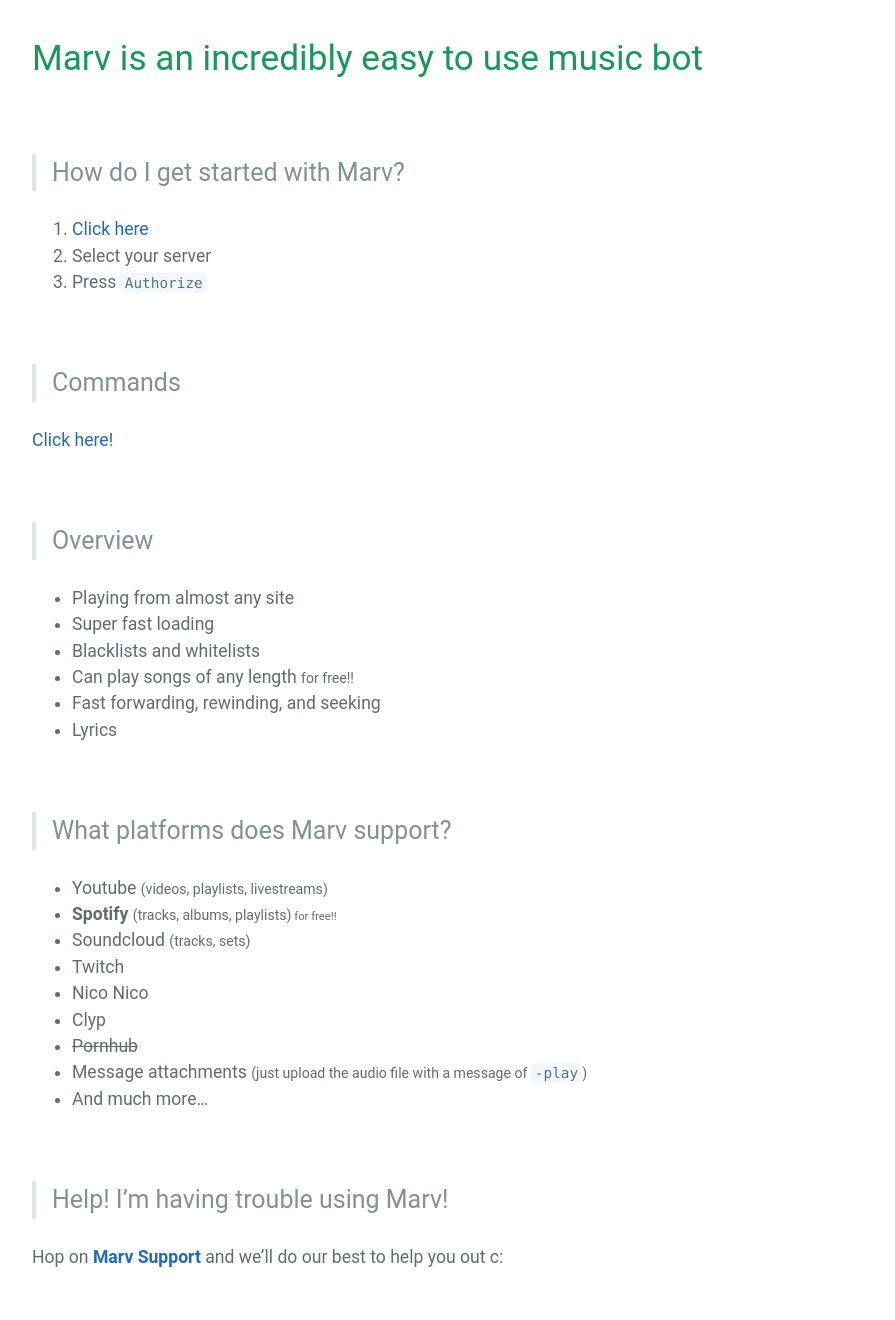
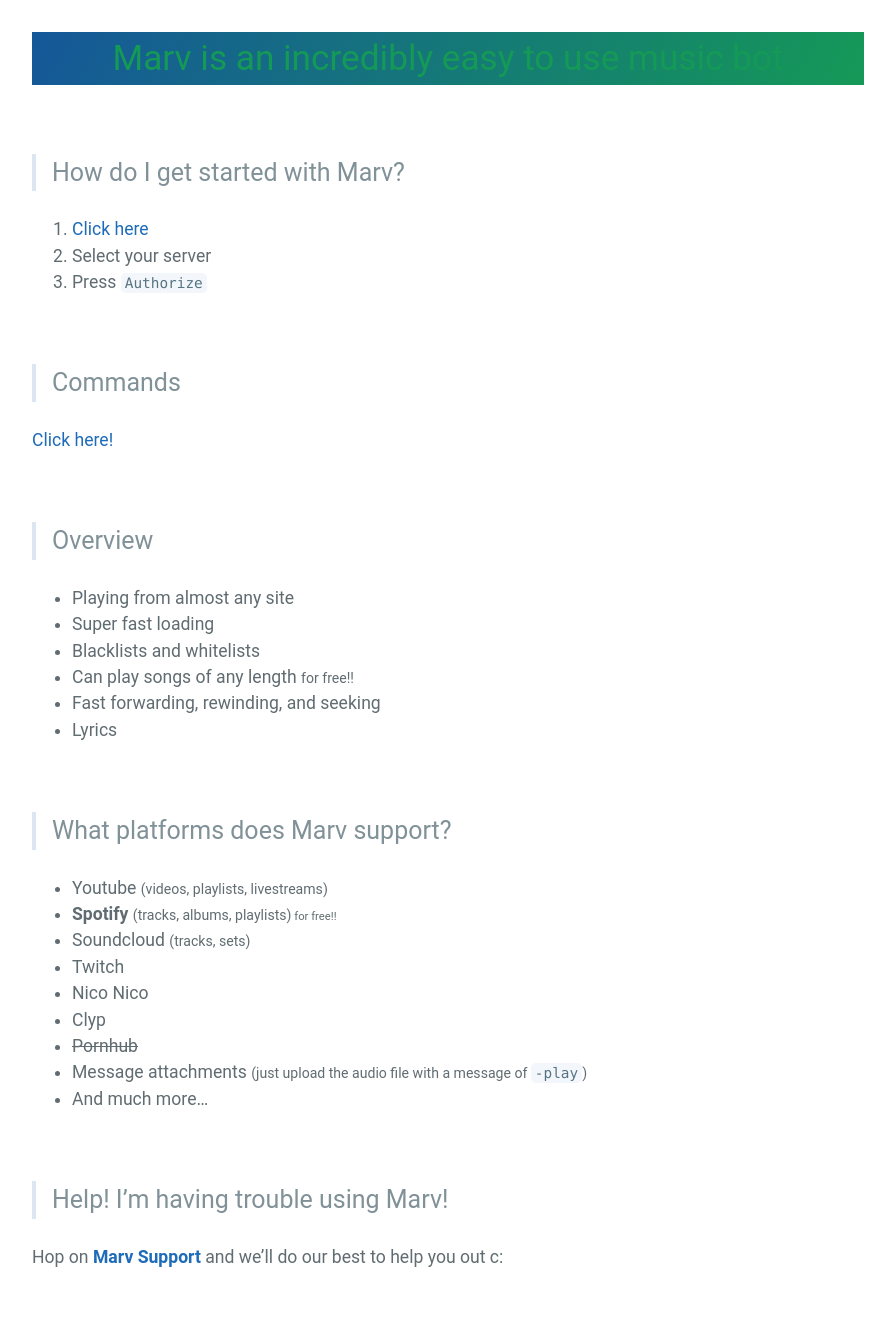
Before and after one commit to mymindishazel/marv-docs, a Jekyll site: the page built from index.md, in a window 1280 px wide. Shown: the whole page, without its empty margins (192-1087 px from the left). Built offline with Jekyll 4.4.1, drawn with Linux system fonts in a browser that asks for light colours; our own code applies the rules of GitHub Pages for plain Markdown files.

Commit message:
Update jekyll-theme-cayman.scss

```diff
--- a/_sass/jekyll-theme-cayman.scss
+++ b/_sass/jekyll-theme-cayman.scss
@@ -167,7 +167,16 @@ a {
     max-width: 100%;
   }
 
-  h1,
+  h1{
+    margin-top: 2rem;
+    margin-bottom: 1rem;
+    font-weight: normal;
+    color: $section-headings-color;
+    text-align: center;
+    background-color: $header-bg-color;
+    background-image: linear-gradient(120deg, $header-bg-color-secondary, $header-bg-color);
+  }
+
   h2,
   h3,
   h4,
```
